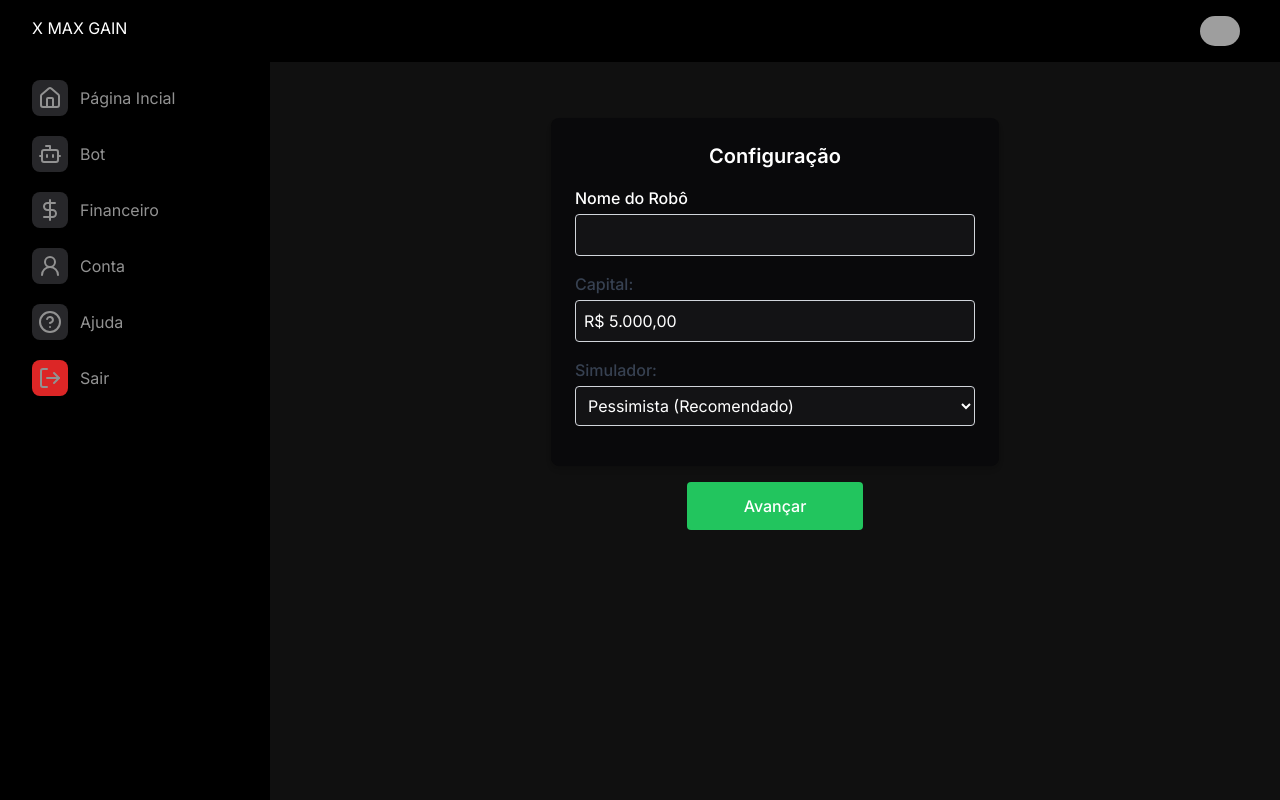
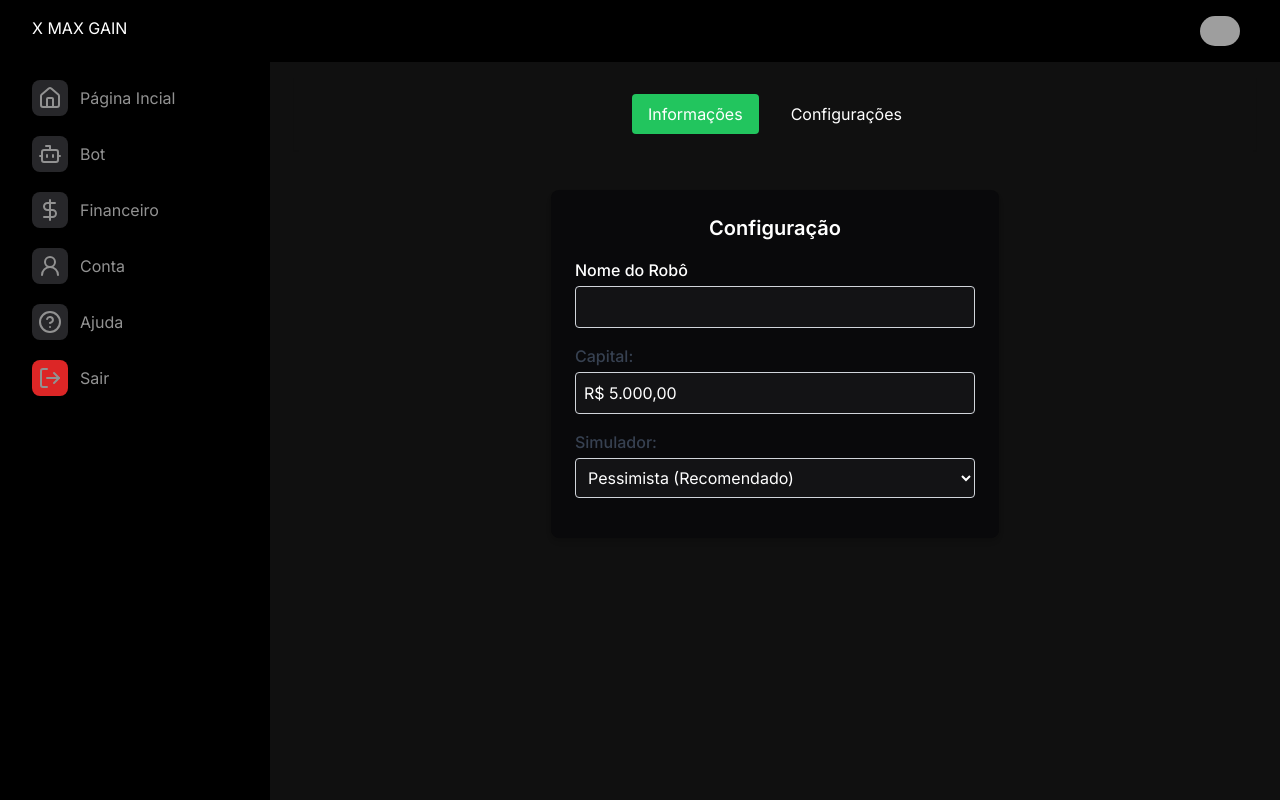
Before and after one commit to x-max-gain/xg-gain-painel, a Next.js app: page /painel/bot/create in a window 1280 px wide. Built offline with nearby package versions, Linux system fonts and the light colour scheme; grey boxes are pictures that could not be loaded.

Commit message:
create bot 1/5

```diff
--- a/src/app/(app)/(platform)/painel/bot/create/page.tsx
+++ b/src/app/(app)/(platform)/painel/bot/create/page.tsx
@@ -7,6 +7,17 @@ export default function CreateBoot(){
 
   return(
       <div>
+         <nav className="shadow-sm p-4 flex justify-center items-center">
+        <div className="flex gap-4">
+          <button onClick={() => setBotSteps(1)} className={`${botSteps == 1 ? "bg-green-500" : ""} rounded px-1 sm:px-4 py-2`}>
+            Informações
+          </button>
+          <button onClick={() => setBotSteps(2)} className={`${botSteps == 2 ? "bg-green-500" : ""} rounded px-1 sm:px-4 py-2`}>
+            Configurações
+          </button>
+       </div>
+      </nav>
+
        <div className={`${botSteps == 1 ? "flex flex-col items-center justify-center bg-background-primary rounded-lg shadow-md p-6 max-w-md mx-auto mt-10" : "hidden"}`}>
         <h2 className="text-xl font-semibold mb-4">Configuração</h2>
         <div className="w-full mb-4">
@@ -47,7 +58,7 @@ export default function CreateBoot(){
             <span className=" p-2 bg-green-500 rounded">SE</span>
             <span className=" p-2 bg-background-secondary rounded"><Plus width={20}/></span>
             <span className=" p-2 bg-green-500 rounded">
-              <select name="sel" className="w-full bg-transparent" >
+            <select className="border text-xs md:text-base bg-green-500 text-white border-green-500 rounded px-2 focus:outline-none">
                 <option value="igual">IGUAL</option>
                 <option value="igual">MAIOR</option>
                 <option value="igual">MENOR</option>
@@ -59,7 +70,8 @@ export default function CreateBoot(){
             <span className=" p-2 bg-green-500 rounded">SE</span>
             <span className=" p-2 bg-background-secondary rounded"><Plus width={20}/></span>
             <span className=" p-2 bg-green-500 rounded">
-              <select name="sel" className="w-full bg-transparent" >
+
+              <select className="border text-xs md:text-base bg-green-500 text-white border-green-500 rounded px-2 focus:outline-none">
                 <option value="igual">IGUAL</option>
                 <option value="igual">MAIOR</option>
                 <option value="igual">MENOR</option>
@@ -75,21 +87,7 @@ export default function CreateBoot(){
           <button className="w-44 bg-background-secondary rounded p-3"><Plus width={20} className="mx-auto"/></button>
         </div>
 
-        <div className="flex gap-3 p-4 w-72 mx-auto">
-          <button
-            className={`${botSteps == 1  ? "hidden" : "block"} bg-green-500 text-white font-medium p-3 rounded w-44 mx-auto hover:bg-green-600 transition`}
-            onClick={() => setBotSteps(botSteps - 1)}
-          >
-            Voltar
-          </button>
 
-          <button
-            className="bg-green-500 text-white font-medium p-3 rounded w-44 mx-auto hover:bg-green-600 transition"
-            onClick={() => setBotSteps(botSteps + 1)}
-          >
-            {botSteps == 2  ? "Salvar" : "Avançar"}
-          </button>
-        </div>
       </div>
   )
 }
```
